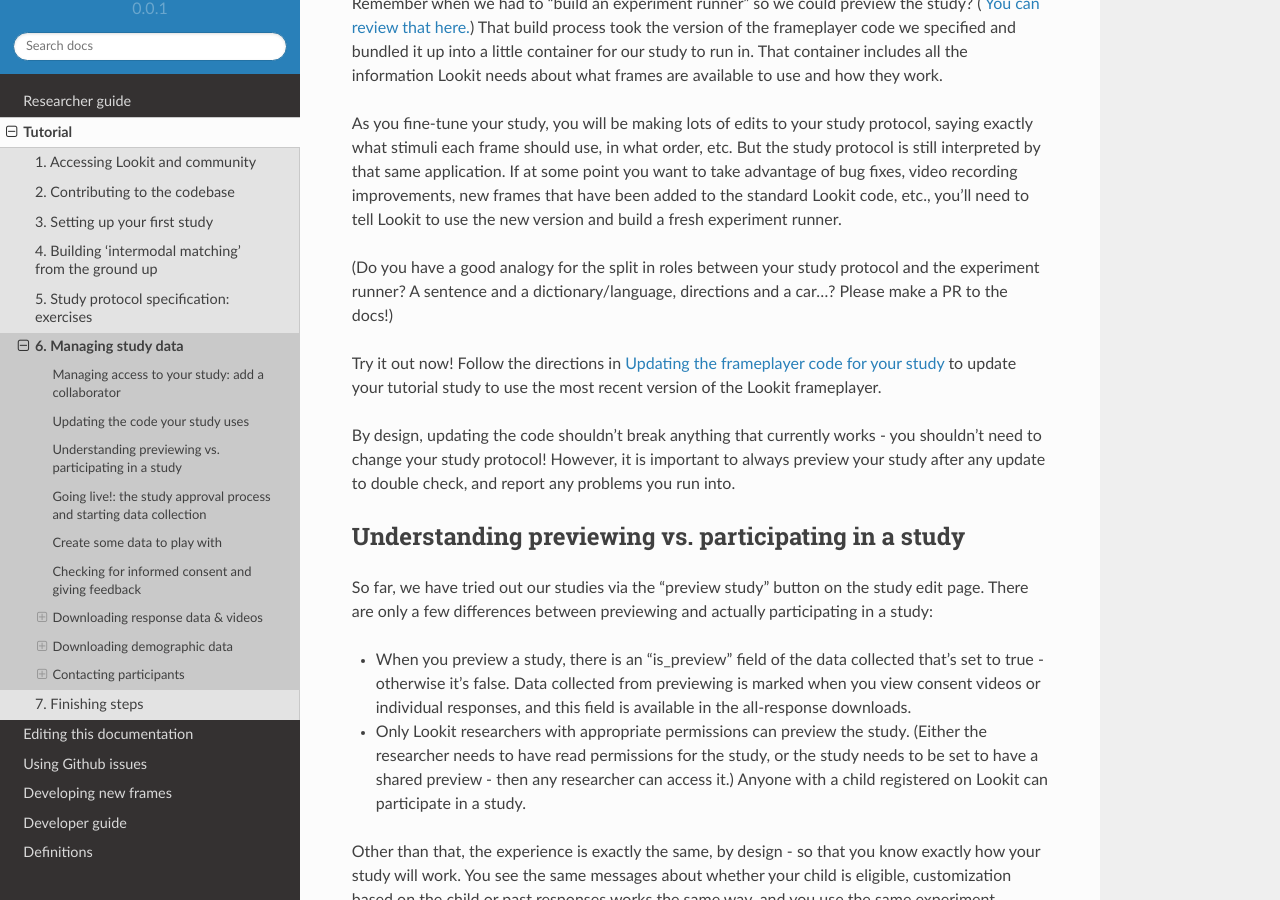
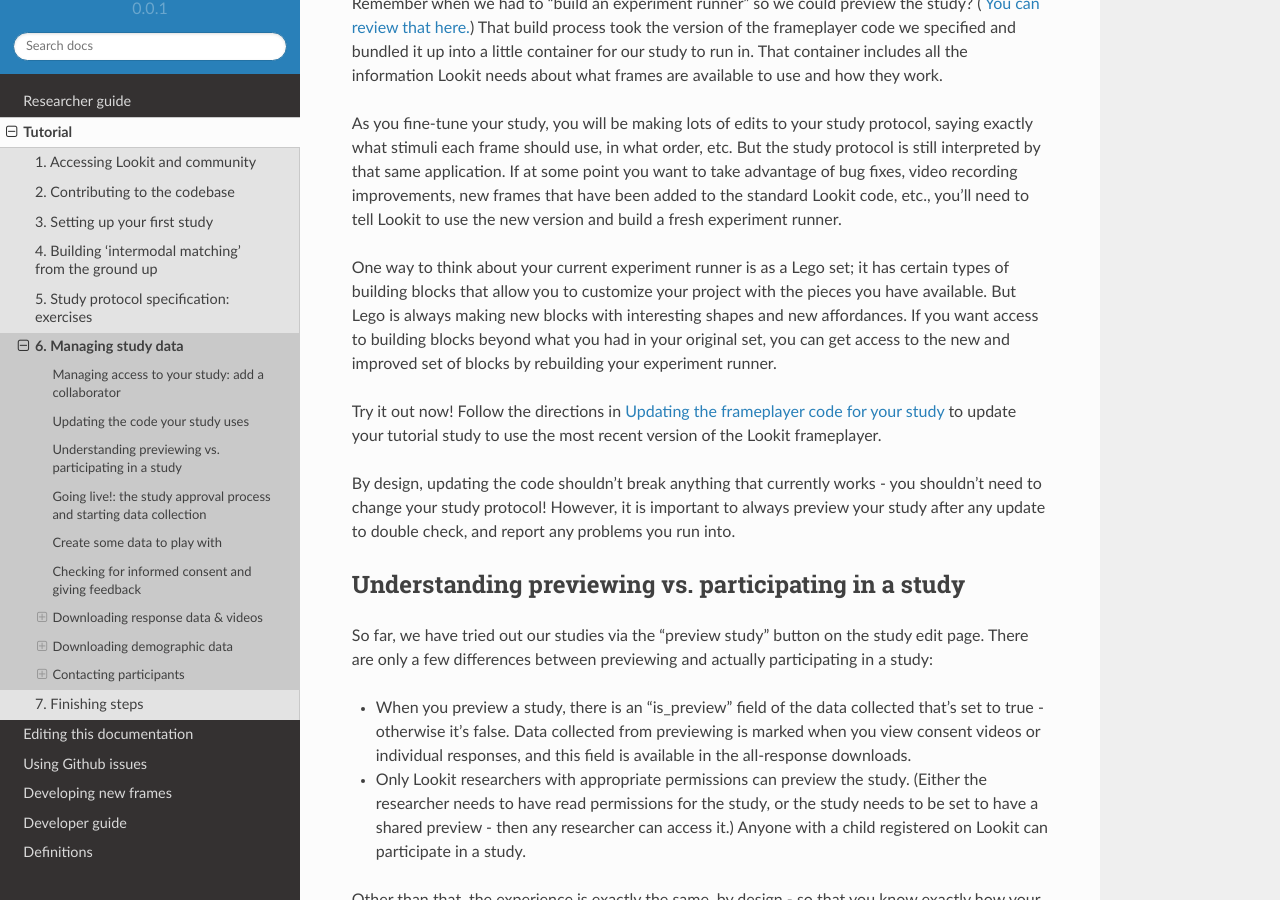
Before and after one commit to lookit/lookit-docs, a Sphinx documentation site: the page built from docs/source/tutorial-manage-data.rst, in a window 1280 px wide and 900 px high, scrolled down 1627 px. Built offline with Sphinx 7.4.7 and the Read the Docs theme 2.0.0, drawn with Linux system fonts in a browser that asks for light colours.

Commit message:
experiment runner analogy
Took a shot at using a Lego analogy to explain the experiment runner/study protocol relationship

```diff
--- a/docs/source/tutorial-manage-data.rst
+++ b/docs/source/tutorial-manage-data.rst
@@ -39,7 +39,7 @@
 
 As you fine-tune your study, you will be making lots of edits to your study protocol, saying exactly what stimuli each frame should use, in what order, etc. But the study protocol is still interpreted by that same application. If at some point you want to take advantage of bug fixes, video recording improvements, new frames that have been added to the standard Lookit code, etc., you'll need to tell Lookit to use the new version and build a fresh experiment runner.
 
-(Do you have a good analogy for the split in roles between your study protocol and the experiment runner? A sentence and a dictionary/language, directions and a car...? Please make a PR to the docs!)
+One way to think about your current experiment runner is as a Lego set; it has certain types of building blocks that allow you to customize your project with the pieces you have available. But Lego is always making new blocks with interesting shapes and new affordances. If you want access to building blocks beyond what you had in your original set, you can get access to the new and improved set of blocks by rebuilding your experiment runner.
 
 Try it out now! Follow the directions in :ref:`Updating the frameplayer code for your study<updating-frameplayer-code>` to update your tutorial study to use the most recent version of the Lookit frameplayer.
 
```
